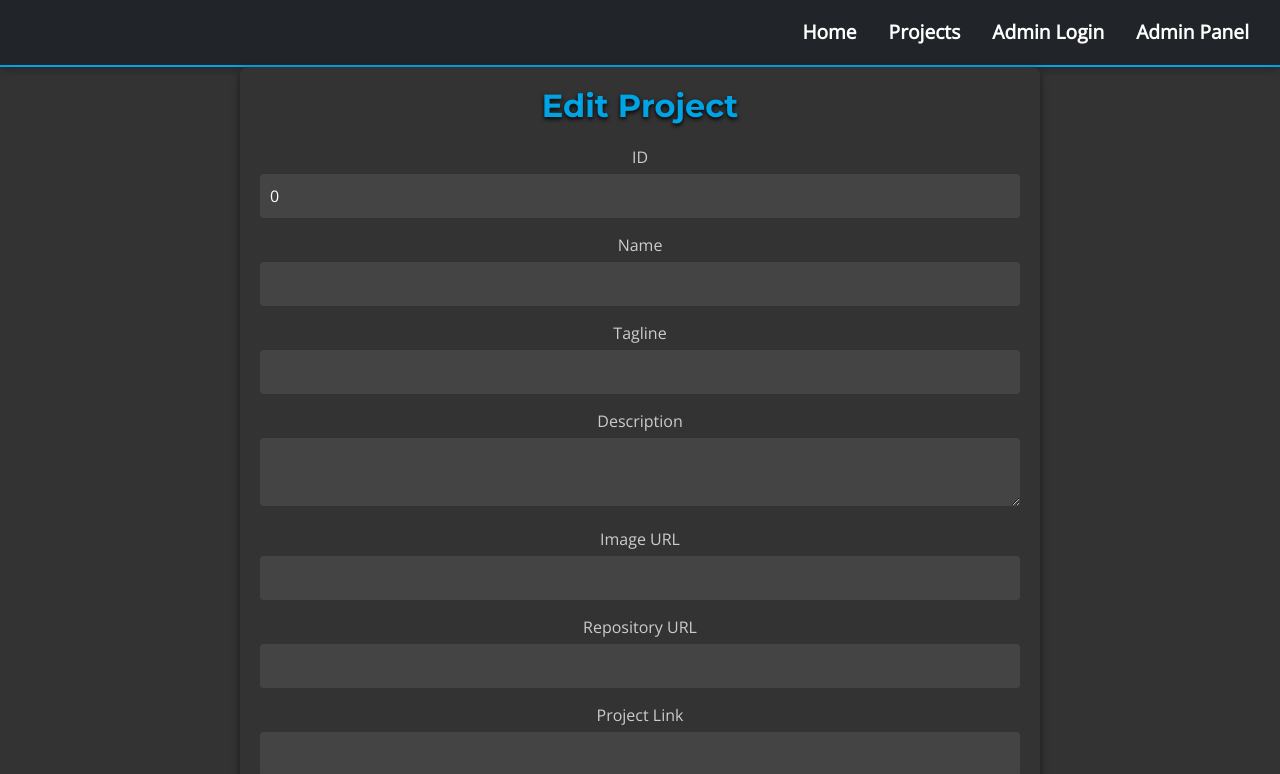
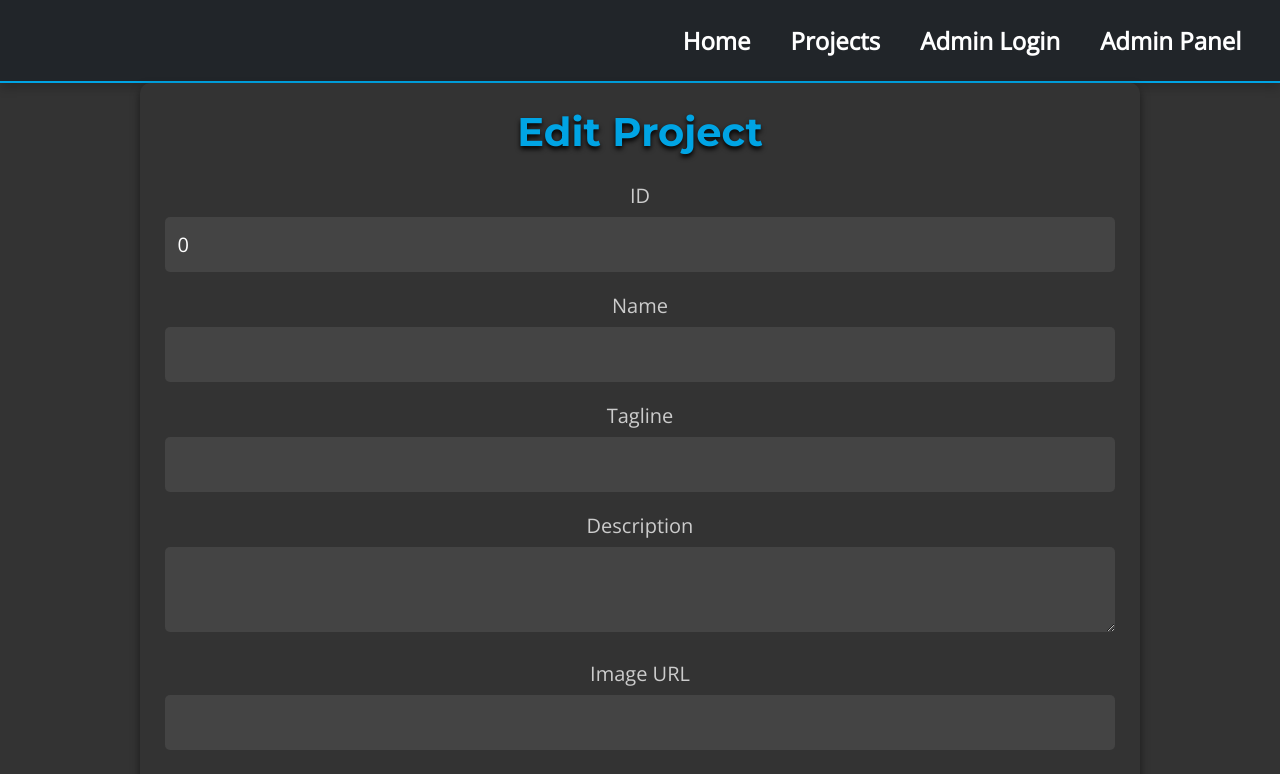
Before and after one commit to ChrisRistoff/portfolio-frontend, a React (Vite) app: page /create-project in a window 1280 px wide. Shown: the top 774 px of the page. Built offline with nearby package versions, Linux system fonts and the light colour scheme; no server answers.

Commit message:
Styling Zoom 1.25 Removed view my projects button

```diff
--- a/src/App.css
+++ b/src/App.css
@@ -2,4 +2,5 @@
   margin: 0 auto;
   padding: 0;
   text-align: center;
+  zoom: 1.25;
 }
--- a/src/Components/MainPage.tsx
+++ b/src/Components/MainPage.tsx
@@ -77,9 +77,9 @@ export const Home = () => {
                     <div className="contact-form-section">
                         <ContactForm />
                     </div>
-                    <div className="projects-button">
+ {/*                   <div className="projects-button">
                         <a href="/projects" className="btn btn-outline-light">View My Projects</a>
-                    </div>
+                    </div>*/}
                 </div>
 
                 <div className={`animated-element ${animate ? "animate-in" : ""}`}>
```
